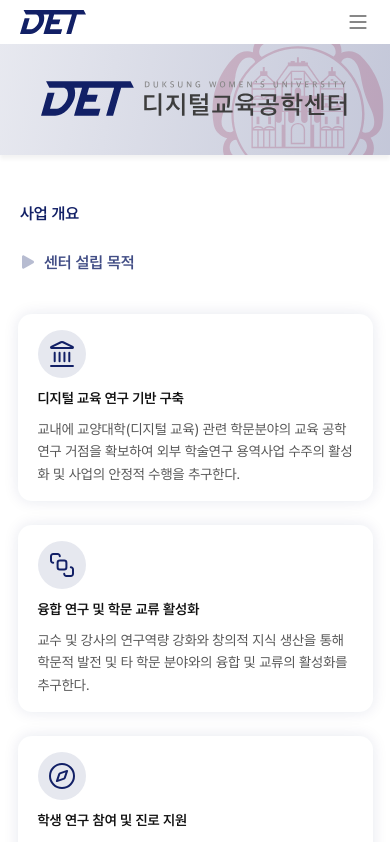
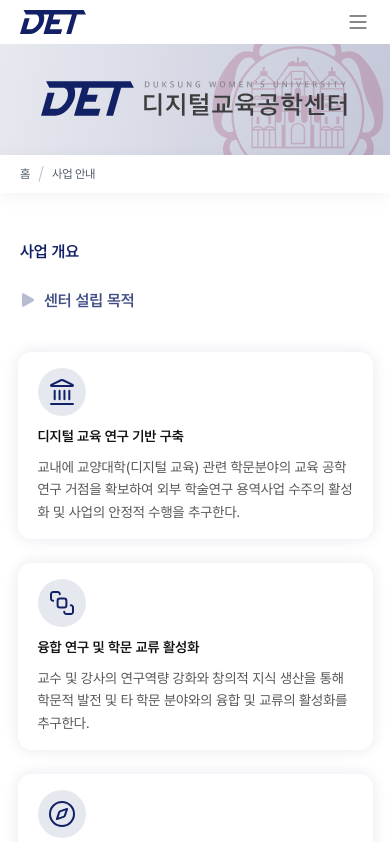
Before and after one commit to DS-DET-LAB/DS-DET-LAB, a React (Vite) app: page /business in a window 390 px wide. Shown: the top 842 px of the page. Built offline with nearby package versions, Linux system fonts and the light colour scheme; no server answers.

Commit message:
✨ Feat: 공통 컴포넌트 - breadcrumb (#24)
breadcrumb 구현

```diff
--- a/src/components/Layout.jsx
+++ b/src/components/Layout.jsx
@@ -15,9 +15,11 @@
  * @author 목소연
  */
 
+import React, { useState, useEffect, useRef } from 'react';
 import Header from '@components/header/Header';
 import Footer from '@components/footer/Footer';
 import Banner from '@components/banner/Banner';
+import Breadcrumb from '@components/breadcrumb/Breadcrumb';
 import ScrollToTopButton from '@components/scroll/ScrollToTopButton';
 import DesktopMenu from '@components/menu/DesktopMenu';
 import { Outlet, useLocation } from 'react-router-dom';
@@ -27,11 +29,65 @@ const Layout = () => {
   const location = useLocation();
   const showDesktopMenu = location.pathname !== '/';
   const isDesktop = useMediaQuery('(min-width: 899px)');
+  const isMobile = useMediaQuery('(max-width: 767px)');
+  const isTablet = useMediaQuery('(min-width: 768px) and (max-width: 899px)');
+  const headerRef = useRef(null);
+  const [headerHeight, setHeaderHeight] = useState(0);
+  const [activeSectionId, setActiveSectionId] = useState('');
+
+  useEffect(() => {
+    if (headerRef.current) {
+      const resizeObserver = new ResizeObserver((entries) => {
+        for (let entry of entries) {
+          const contentHeight = entry.contentRect.height;
+
+          let verticalPadding = 0;
+          if (isMobile) {
+            verticalPadding = 10;
+          } else if (isTablet) {
+            verticalPadding = 14;
+          } else {
+            verticalPadding = 16;
+          }
+
+          setHeaderHeight(contentHeight + verticalPadding * 2);
+        }
+      });
+      resizeObserver.observe(headerRef.current);
+      return () => resizeObserver.disconnect();
+    }
+  }, [isMobile, isTablet]);
+
+  useEffect(() => {
+    const observer = new IntersectionObserver(
+      (entries) => {
+        entries.forEach((entry) => {
+          if (entry.isIntersecting) {
+            setActiveSectionId(entry.target.id);
+          }
+        });
+      },
+      {
+        root: null,
+        rootMargin: '-50% 0px -50% 0px',
+        threshold: 0,
+      },
+    );
+
+    const elements = document.querySelectorAll('[id]');
+    elements.forEach((el) => observer.observe(el));
+
+    return () => {
+      elements.forEach((el) => observer.unobserve(el));
+      observer.disconnect();
+    };
+  }, [location.pathname, location.hash]);
 
   return (
     <>
-      <Header />
+      <Header ref={headerRef} />
       <Banner />
+      {showDesktopMenu && !isDesktop && <Breadcrumb headerHeight={headerHeight} activeSectionId={activeSectionId} />}
       <main
         style={{
           display: isDesktop ? 'grid' : 'unset',
--- /dev/null
+++ b/src/components/breadcrumb/Breadcrumb.jsx
@@ -0,0 +1,91 @@
+/**
+ * @author 김진효, 목소연
+ */
+
+import { useLocation } from 'react-router-dom';
+import useMediaQuery from '@hooks/useMediaQuery';
+import SlashIcon from '@assets/community/ic-slash.svg?react';
+import * as C from '@components/breadcrumb/breadcrumbStyle';
+import menuItemsData from '@db/menuItem.json';
+
+const topLevelPaths = {
+  '/center': '센터 소개',
+  '/business': '사업 안내',
+  '/activity': '사업 활동',
+  '/community': '커뮤니티',
+};
+
+const Breadcrumb = ({ headerHeight, activeSectionId }) => {
+  const location = useLocation();
+  const isMobile = useMediaQuery('(max-width: 767px)');
+
+  let currentTopLevelName = '';
+  for (const pathPrefix in topLevelPaths) {
+    if (location.pathname.startsWith(pathPrefix)) {
+      currentTopLevelName = topLevelPaths[pathPrefix];
+      break;
+    }
+  }
+
+  let currentMenuItemName = '';
+  let currentCategoryKey = '';
+  if (location.pathname.startsWith('/center')) {
+    currentCategoryKey = 'center';
+  } else if (location.pathname.startsWith('/business')) {
+    currentCategoryKey = 'business';
+  } else if (location.pathname.startsWith('/activity')) {
+    currentCategoryKey = 'activity';
+  } else if (location.pathname.startsWith('/community')) {
+    currentCategoryKey = 'community';
+  }
+
+  const itemsInCurrentCategory = menuItemsData[currentCategoryKey] || [];
+
+  const communityMap = {
+    '/community/info': '공지사항',
+    '/community/data': '자료실',
+    '/community/news': '센터 소식',
+  };
+
+  if (currentCategoryKey === 'community' && communityMap[location.pathname]) {
+    currentMenuItemName = communityMap[location.pathname];
+  } else if (activeSectionId) {
+    const foundByActiveSection = itemsInCurrentCategory.find((item) => {
+      return item.path === location.pathname && item.hash === activeSectionId;
+    });
+    if (foundByActiveSection) {
+      currentMenuItemName = foundByActiveSection.name;
+    }
+  }
+  if (!currentMenuItemName && location.hash) {
+    const urlHash = location.hash.substring(1);
+    const foundByUrlHash = itemsInCurrentCategory.find((item) => {
+      return item.path === location.pathname && item.hash === urlHash;
+    });
+    if (foundByUrlHash) {
+      currentMenuItemName = foundByUrlHash.name;
+    }
+  }
+
+  return (
+    <C.Header $isMobile={isMobile} $headerHeight={headerHeight}>
+      <C.Menu $isMobile={isMobile}>홈</C.Menu>
+      {currentTopLevelName && (
+        <>
+          <SlashIcon />
+          <C.Menu $isMobile={isMobile}>{currentTopLevelName}</C.Menu>
+        </>
+      )}
+      {/* <C.Arrow $isMobile={isMobile} /> */}
+      {currentMenuItemName && (
+        <>
+          <SlashIcon />
+          <C.Menu $isMobile={isMobile}>{currentMenuItemName}</C.Menu>
+        </>
+      )}
+      {/* <C.Arrow $isMobile={isMobile} /> */}
+    </C.Header>
+  );
+};
+
+export default Breadcrumb;
--- /dev/null
+++ b/src/components/breadcrumb/breadcrumbStyle.js
@@ -0,0 +1,36 @@
+import styled from 'styled-components';
+import palette from '@styles/theme';
+import ArrowIcon from '@assets/community/ic-arrow-bottom.svg?react';
+
+export const Header = styled.header`
+  position: sticky;
+  top: ${({ $headerHeight }) => `${$headerHeight}px`};
+  z-index: 888;
+  box-sizing: border-box;
+  display: flex;
+  align-items: center;
+  gap: 3px;
+  padding: ${({ $isMobile }) => ($isMobile ? '10px 20px' : '20px 80px')};
+  background-color: #fff;
+  box-shadow: 0 4px 20px 0 rgba(0, 0, 0, 0.05);
+`;
+
+export const Menu = styled.p`
+  margin: 0;
+
+  color: ${palette.text.secondary};
+  font-size: ${({ $isMobile }) => ($isMobile ? '12px' : '16px')};
+  font-weight: 400;
+  line-height: 150%;
+  letter-spacing: ${({ $isMobile }) => ($isMobile ? '-0.3px' : '-0.4px')};
+  transition:
+    color 0.3s ease-in-out,
+    font-weight 0.6s ease-in-out;
+`;
+
+export const Arrow = styled(ArrowIcon)`
+  border-radius: 7px;
+  width: ${({ $isMobile }) => ($isMobile ? '16px' : '20px')};
+  height: ${({ $isMobile }) => ($isMobile ? '16px' : '20px')};
+  background-color: ${palette.mainNavy.navy30};
+`;
--- a/src/components/header/DetailMenu.jsx
+++ b/src/components/header/DetailMenu.jsx
@@ -45,7 +45,6 @@ const DetailMenu = ({ type }) => {
   const handleMenuItemClick = (itemPath, itemHash) => {
     if (location.pathname === itemPath) {
       const element = document.getElementById(itemHash);
-      console.log(itemPath, itemHash);
       if (element) {
         element.scrollIntoView({ behavior: 'smooth', block: 'start' });
       }
--- a/src/components/header/Header.jsx
+++ b/src/components/header/Header.jsx
@@ -10,7 +10,7 @@
  * @author 목소연
  */
 
-import { useState } from 'react';
+import React, { useState } from 'react';
 import { useLocation, useNavigate } from 'react-router-dom';
 import useMediaQuery from '@hooks/useMediaQuery';
 import * as H from '@components/header/headerStyle';
@@ -21,7 +21,7 @@ import DetailMenu from '@components/header/DetailMenu';
 import MobileMenu from '@components/menu/MobileMenu';
 import TabletMenu from '@components/menu/TabletMenu';
 
-const Header = () => {
+const Header = React.forwardRef((props, ref) => {
   const location = useLocation();
   const currentPath = location.pathname;
   const navigate = useNavigate();
@@ -42,7 +42,7 @@ const Header = () => {
   };
 
   return (
-    <H.HeaderContainer onMouseLeave={handleMouseLeave}>
+    <H.HeaderContainer onMouseLeave={handleMouseLeave} ref={ref}>
       <H.LeftSection>
         <img src={isMobile ? simpleLogo : topbarLogo} alt="디지털교육공학센터 로고" onClick={() => navigate('/')} />
       </H.LeftSection>
@@ -101,6 +101,6 @@ const Header = () => {
       </H.RightSection>
     </H.HeaderContainer>
   );
-};
+});
 
 export default Header;
```
